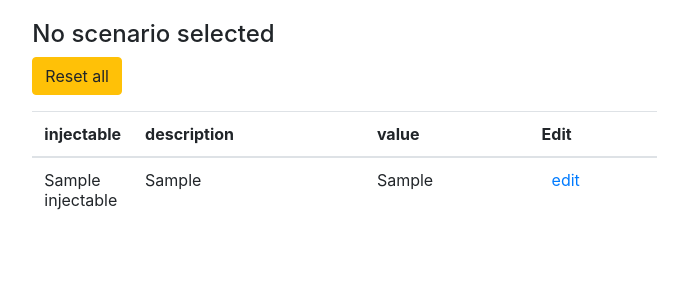
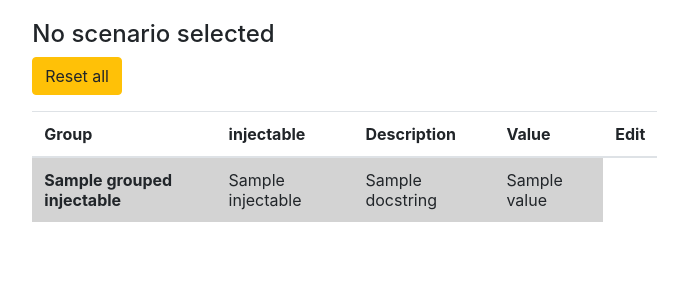
Before and after one commit to MaxBo/orcadjango, a Django app: template orcadjango/orcaserver/templates/orcaserver/injectables.html in a window 1280 px wide. Shown: the part 56-356 px from the top of the page, without its empty margins (186-874 px from the left). Run offline with Django 3.2, Linux system fonts and the light colour scheme; tables that the repository leaves empty hold one stand-in row (values such as "Sample post"); the template is opened without the code that fills it: values that come from a table or form of the project are taken from there, most other values are stand-ins (such as "Sample title", 1, 10 or a date in 2020); some libraries are stand-ins or nearby versions.

Commit message:
group injectables

```diff
--- a/orcadjango/orcadjango/decorators.py
+++ b/orcadjango/orcadjango/decorators.py
@@ -5,8 +5,9 @@ def group(groupname='Group1'):
     Decorates functions that will be injected into other functions.
     """
     def decorator(func):
-        step = func.__name__
-        orcafunc_wrapper = orca.orca._STEPS[step]
+        name = func.__name__
+        orcafunc_wrapper = orca.orca._STEPS.get(name,
+                                                orca.orca._INJECTABLES.get(name))
         orcafunc_wrapper.groupname = groupname
         return func
     return decorator
--- a/orcadjango/orcaserver/templates/orcaserver/injectables.html
+++ b/orcadjango/orcaserver/templates/orcaserver/injectables.html
@@ -11,7 +11,7 @@
 {% endblock %}
 
 {% block content %}
-  {% if injectables %}
+  {% if grouped_injectables %}
     <form action='' method="post">
       {% csrf_token %}
       <input type="submit" name="reset" value="Reset all" class="btn btn-warning">
@@ -19,29 +19,26 @@
     <table class="table">
       <thead>
         <tr>
-          <th scope="col" style="width: 1%;">injectable</th>
-          <th scope="col">description</th>
-          <th scope="col">value</th>
+          <th scope="col">Group</th>
+          <th scope="col">injectable</th>
+          <th scope="col">Description</th>
+          <th scope="col">Value</th>
           <th scope="col">Edit</th>
         </tr>
       </thead>
       <tbody>
+      {% for groupname, injectables in grouped_injectables.items %}
         {% for injectable in injectables %}
-        {% if injectable.can_be_changed %}
-        <tr>
+          <tr {% if not injectable.can_be_changed %} style="background-color: lightgrey;" {% endif %}>
+            <td style="border-bottom-style: hidden;"> {% if forloop.counter0 == 0 %} <b>{{ groupname }}</b> {% endif %} </td>
             <td>{{ injectable.name }}</td>
             <td>{{ injectable.docstring }}</td>
             <td>{{ injectable.value }}</td>
+            {% if injectable.can_be_changed %}
             <td><a style="margin-left: 10px;" href="{{ injectable.name }}/">edit</a></td>
+            {% endif %}
           </tr>
-        {% else %}
-        <tr style="background-color: lightgrey;">
-          <td>{{ injectable.name }}</td>
-          <td>{{ injectable.docstring }}</td>
-          <td>{{ injectable.value }}</td>
-          <td></td>
-        </tr>
-        {% endif %}
+        {% endfor %}
       {% endfor %}
       </tbody>
     </table>
--- a/orcadjango/orcaserver/views/projects.py
+++ b/orcadjango/orcaserver/views/projects.py
@@ -62,6 +62,7 @@ class ProjectView(ProjectMixin, ListView):
         if project_id:
             if request.POST.get('select'):
                 self.request.session['project'] = int(project_id)
+                self.request.session['scenario'] = None
             elif request.POST.get('delete'):
                 Project.objects.get(id=project_id).delete()
         return HttpResponseRedirect(request.path_info)
```
Also changed, not shown: orcadjango/orcaserver/tests/dummy_orca_stuff.py (+5 -0 lines), orcadjango/orcaserver/views/injectables.py (+9 -3 lines). Lines whose indentation alone changed are shown as unchanged.
